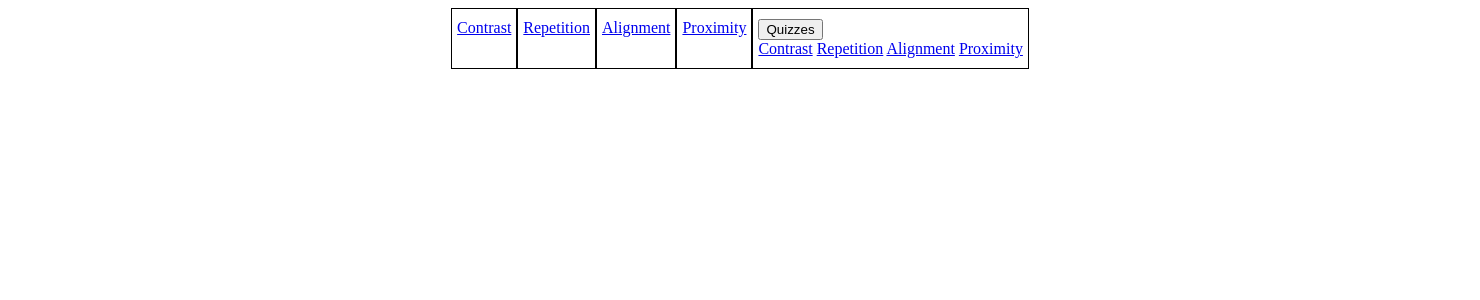
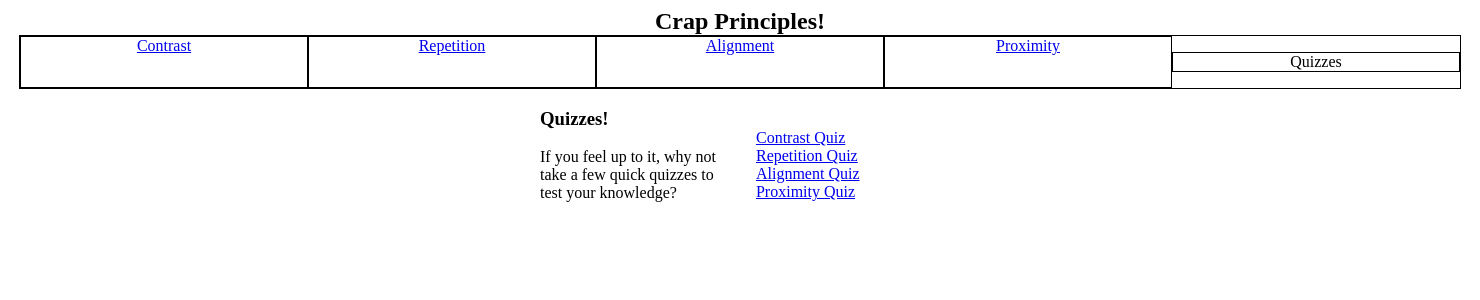
Before and after one commit to Bondulance/CRAP_Final, a PHP site: page /navigation.html in a window 1480 px wide. Shown: the top 300 px of the page. Run offline with PHP 8.4, Linux system fonts and the light colour scheme.

Commit message:
Navigation updates

```diff
--- a/assets/css/nav.css
+++ b/assets/css/nav.css
@@ -1,9 +1,28 @@
-nav{
+h1{
+    width: 1440px;
+    text-align: center;
+    margin: auto;
+    text-emphasis: bold;
+}
+nav > section{
     display: flex;
-    width: fit-content;
+    width: 1440px;
     margin: auto;
+    border: 1px solid black;
 }
-nav > *{
+nav > section > *{
     border: 1px solid black;
-    padding: 10px 5px;
+    width: 20rem;
+    text-align: center;
 }
+.dropdown{
+
+}
+.dropcont{
+    width: 400px;
+    margin: auto;
+    display: flex;
+}
+.navlinks{
+    padding: 40px;
+}
--- a/navigation.html
+++ b/navigation.html
@@ -9,17 +9,30 @@
 </head>
 <body>
     <nav>
+        <h1>Crap Principles!</h1>
+        <section>
             <a href="./Contrast.html">Contrast</a>
             <a href="./Repetition.html">Repetition</a>
             <a href="./Alignment.html">Alignment</a>
             <a href="./Proximity.html">Proximity</a>
+            <p class="dropbtn" onclick="">Quizzes</p>
+        </section>
         <div class="dropdown">
-            <button class="dropbtn" onclick="">Quizzes</button>
+
             <div class="dropcont">
-                    <a href="./ContrastQuiz.html">Contrast</a>
-                    <a href="./RepetitionQuiz.html">Repetition</a>
-                    <a href="./AlignmentQuiz.html">Alignment</a>
-                    <a href="./ProximityQuiz.html">Proximity</a>
+                <section>
+                    <h3>Quizzes!</h3>
+                    <p>
+                        If you feel up to it, why not take
+                        a few quick quizzes to test your knowledge?
+                    </p>
+                </section>
+                <section class="navlinks">
+                    <a href="./ContrastQuiz.html">Contrast Quiz</a>
+                    <a href="./RepetitionQuiz.html">Repetition Quiz</a>
+                    <a href="./AlignmentQuiz.html">Alignment Quiz</a>
+                    <a href="./ProximityQuiz.html">Proximity Quiz</a>
+                </section>
             </div>
         </div>
 
```
Lines whose indentation alone changed are shown as unchanged.
